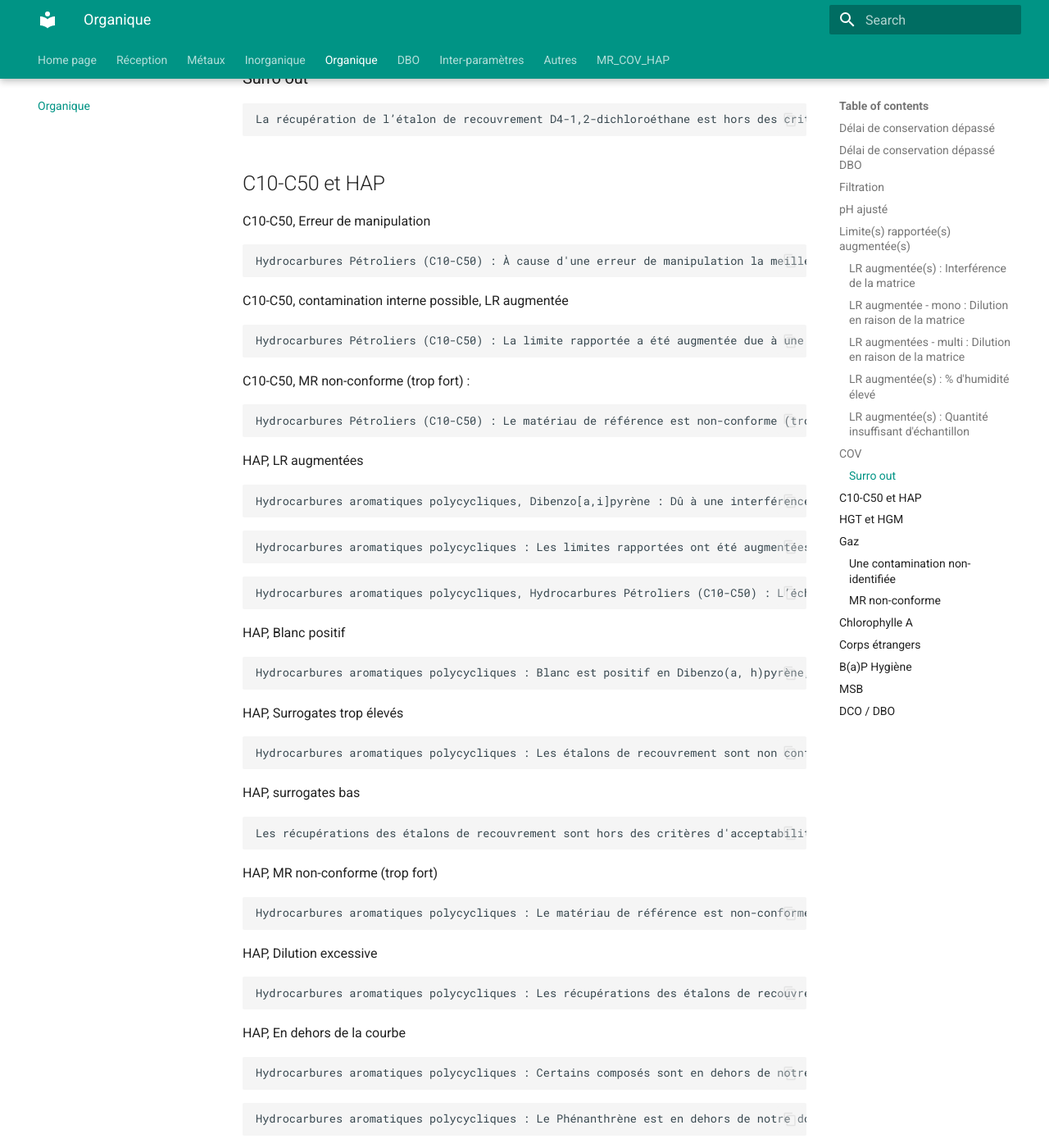
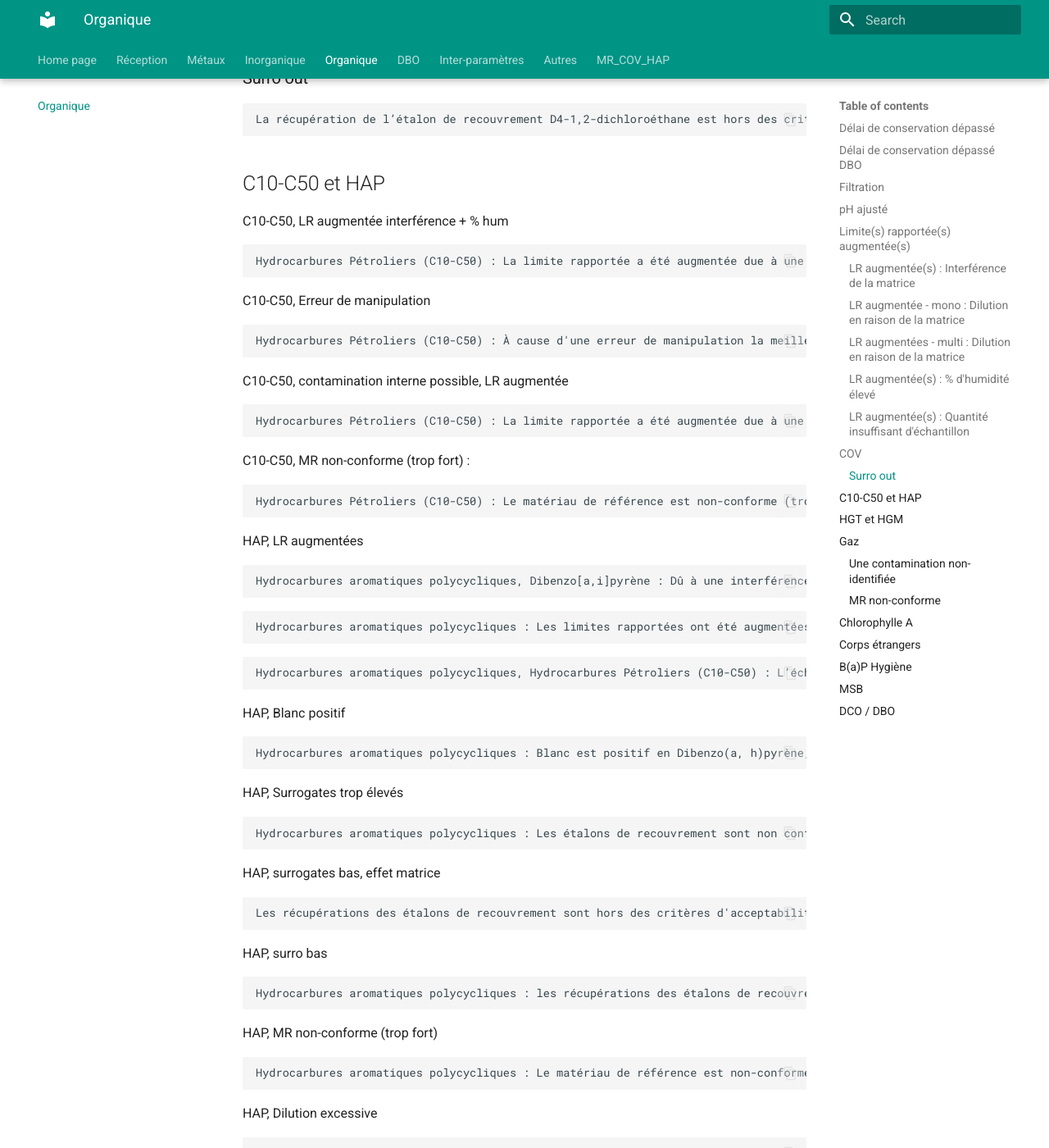
Before and after one commit to denisshragin/chemistry_comments, an MkDocs documentation site: the page built from docs/organique.md, in a window 1280 px wide and 1400 px high, scrolled down 3061 px. Shown: the whole window at 82% size. Built offline with MkDocs 1.6.1 and Material for MkDocs 9.7.7, drawn with Linux system fonts in a browser that asks for light colours; some of the changed text lies outside the part shown.

Commit message:
some comments added/modifyed in organique.md

````diff
--- a/docs/organique.md
+++ b/docs/organique.md
@@ -225,6 +225,11 @@ La récupération de l’étalon de recouvrement D4-1,2-dichloroéthane est hors
 ```
 
 ## C10-C50 et HAP
+
+C10-C50, LR augmentée interférence + % hum
+```
+Hydrocarbures Pétroliers (C10-C50) : La limite rapportée a été augmentée due à une interférence de la matrice et à un taux d'humidité élevé.
+```
 C10-C50, Erreur de manipulation
 ```
 Hydrocarbures Pétroliers (C10-C50) : À cause d'une erreur de manipulation la meilleure limite rapportée ne peut pas être fournie.
@@ -255,9 +260,13 @@ HAP, Surrogates trop élevés
 ```
 Hydrocarbures aromatiques polycycliques : Les étalons de recouvrement sont non conformes, trop élevés, les résultats peuvent être surévalués.
 ```
-HAP, surrogates bas
+HAP, surrogates bas, effet matrice
 ```
 Les récupérations des étalons de recouvrement sont hors des critères d'acceptabilité en raison d’un effet de matrice. Les résultats sont à interpréter avec diligence et discernement.
+```
+HAP, surro bas
+```
+Hydrocarbures aromatiques polycycliques : les récupérations des étalons de recouvrement ne respectent pas les critères d’acceptabilité. Par conséquent, les résultats peuvent être sous‑estimés.
 ```
 HAP, MR non-conforme (trop fort)
 ```
````
Also changed, not shown: other parts of docs/organique.md (+1 -1 lines).
